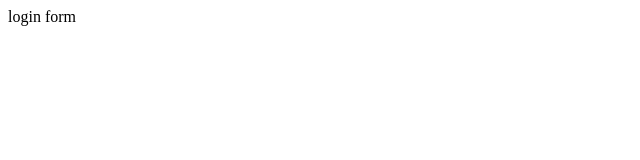
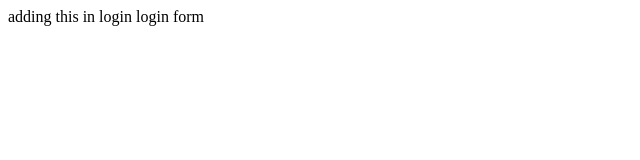
Before and after one commit to eadc-p/myappsample, a plain HTML site: page index.html in a window 1280 px wide. Shown: the whole page, without its empty margins (0-640 px from the left). Drawn offline with Linux system fonts and the light colour scheme.

Commit message:
another change from login

```diff
--- a/index.html
+++ b/index.html
@@ -6,6 +6,7 @@ My apps
 </title>
 </head>
 <body>
+  adding this in login
   login form
 </body>
 </html>
```
